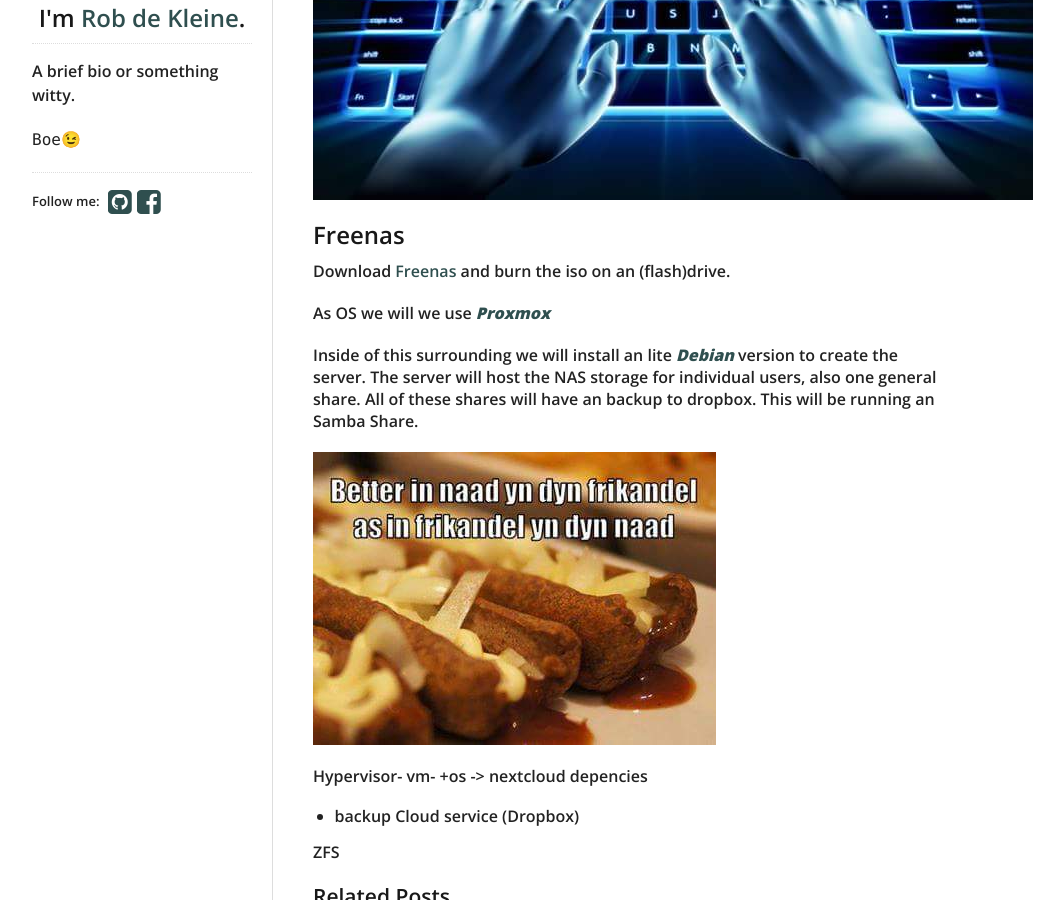
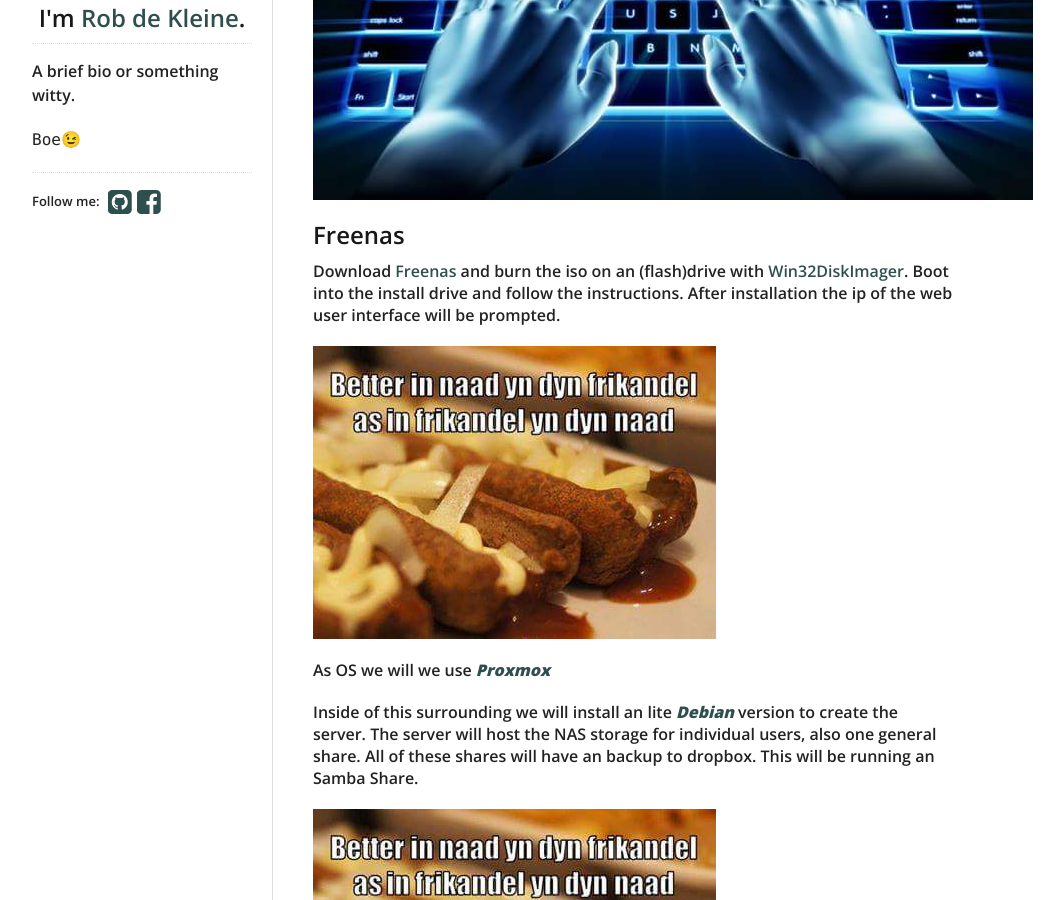
Before and after one commit to sjmst5/sjmst5.github.io, a Jekyll site: the page built from jekyll/_posts/2019-08-29-Storage Server.md, in a window 1280 px wide and 900 px high, scrolled down 323 px. Shown: the whole window, without its empty margins (138-1202 px from the left). Built offline with Jekyll 4.4.1, drawn with Linux system fonts in a browser that asks for light colours; nearby versions of some CDN libraries.

Commit message:
Storage server update

```diff
--- a/jekyll/_posts/2019-08-29-Storage Server.md
+++ b/jekyll/_posts/2019-08-29-Storage Server.md
@@ -7,8 +7,12 @@
 
 ![keyboard](/media/2019/08/keyboard.jpg "keyboard")
 ## Freenas
-Download [Freenas](https://www.freenas.org/download-freenas-release/) and burn the iso on an (flash)drive.
+Download [Freenas](https://www.freenas.org/download-freenas-release/) and burn the iso on an (flash)drive with [Win32DiskImager](https://sourceforge.net/projects/win32diskimager/).
+Boot into the install drive and follow the instructions.
+After installation the ip of the web user interface will be prompted.
 
+
+![frikandel](/media/2019/08/frikandel.jpg "A cute del")
 
 As OS we will we use ___[Proxmox](https://www.proxmox.com/en/downloads/item/proxmox-ve-6-0-iso-installer)___
 
```
